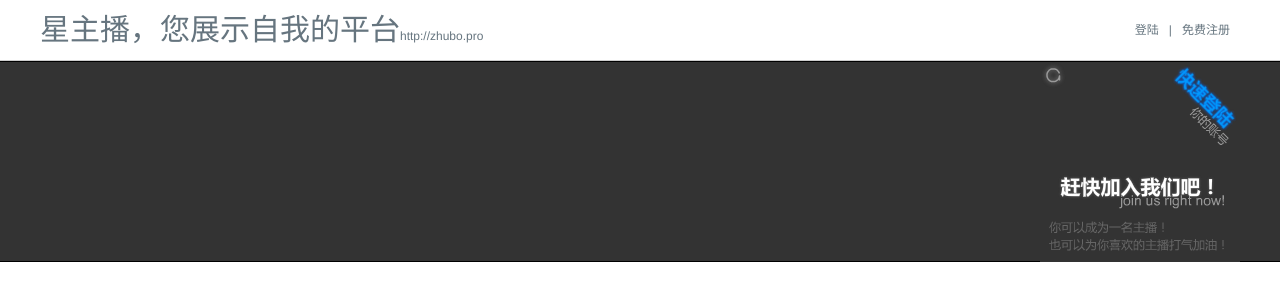
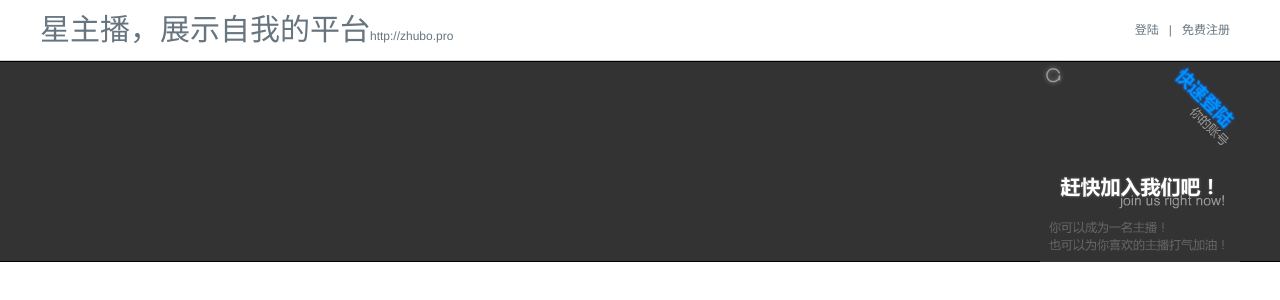
Before and after one commit to Ireoo/video, a PHP site: page / in a window 1280 px wide. Shown: the top 300 px of the page. Run offline with PHP 8.4, Linux system fonts and the light colour scheme; data that the repository does not hold is empty; some libraries are stand-ins or nearby versions.

Commit message:
更新文字显示效果

```diff
--- a/include/config.php
+++ b/include/config.php
@@ -22,8 +22,8 @@ if(isset($_SESSION['user'])) {
 	$o = '';
 }
 
-defined('HOST_NAME') or define('HOST_NAME','琦益网 - 企业产品直销平台');
-defined('SNAME') or define('SNAME','琦益');
+defined('HOST_NAME') or define('HOST_NAME','星主播，展示自我的平台');
+defined('SNAME') or define('SNAME','星主播');
 defined('HOST_URL') or define('HOST_URL', 'http://' . $_SERVER['HTTP_HOST'] . '/');
 
 function thisIP() {
--- a/include/head.php
+++ b/include/head.php
@@ -15,7 +15,7 @@
             ?>
         </div>
 
-        <li><a href="http://zhubo.pro" title="星主播"><span style="font-family: 'microsoft yahei', 'Helvetica Neue'; font-weight: normal;">星主播，您展示自我的平台<em style="font-size: 12px; font-style: normal;">http://zhubo.pro</em></span></a></li>
+        <li><a href="http://zhubo.pro" title="星主播"><span style="font-family: 'microsoft yahei', 'Helvetica Neue'; font-weight: normal;">星主播，展示自我的平台<em style="font-size: 12px; font-style: normal;">http://zhubo.pro</em></span></a></li>
     </ul>
 
 </div>
--- a/index.php
+++ b/index.php
@@ -29,7 +29,7 @@ $player1 = 99678367; //quan
 <head>
     <meta http-equiv="Content-Type" content="text/html; charset=utf-8" />
     <meta name="viewport" content="width=device-width, initial-scale=1" />
-    <title>星主播|zhubo.pro</title>
+    <title>星主播，展示自我的平台</title>
     <meta name="keywords" content="星主播，主播，主持人，直播，zhubo.pro" />
     <meta name="description" content="主播，由万达信息科技有限公司倾力打造，是个人及团队展示自我的舞台！" />
     <link href="css/head.css" rel="stylesheet" type="text/css">
--- a/room.php
+++ b/room.php
@@ -56,7 +56,7 @@ QRcode::png('http://v.ireoo.com/' . $id, $filename, 'H', 10, 0);
 <head>
     <meta http-equiv="Content-Type" content="text/html; charset=utf-8" />
     <meta name="viewport" content="width=device-width, initial-scale=1" />
-    <title><?php echo $player['title']; ?> - 星主播|zhubo.pro</title>
+    <title><?php echo $player['title']; ?> - 星主播，展示自我的平台</title>
     <meta name="keywords" content="<?php echo $player['title']; ?>， <?php echo $person['realname']; ?>， <?php echo $person['username']; ?>，星主播，主播，主持人，直播" />
     <meta name="description" content="<?php echo $person['realname']; ?>(艺名：<?php echo $person['username']; ?>)是zhubo.pro的特约主播，期待你的支持！" />
     <link href="css/head.css" rel="stylesheet" type="text/css">
```
